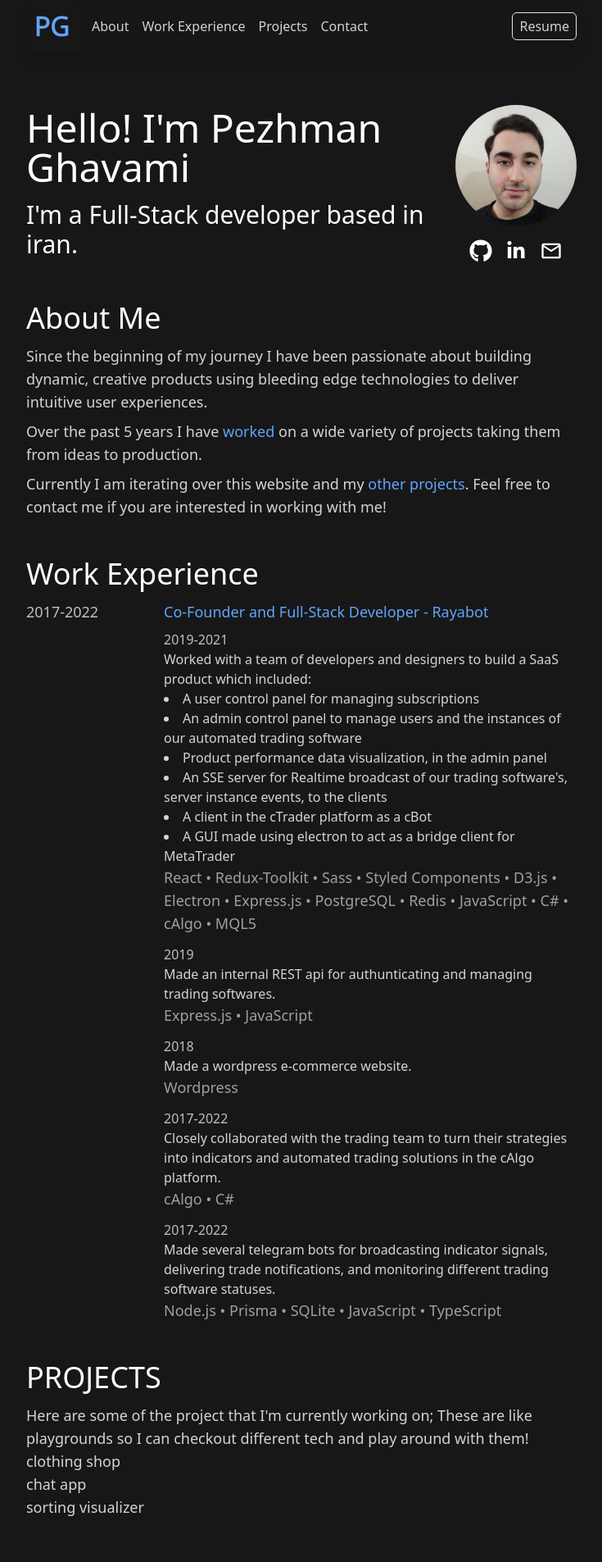
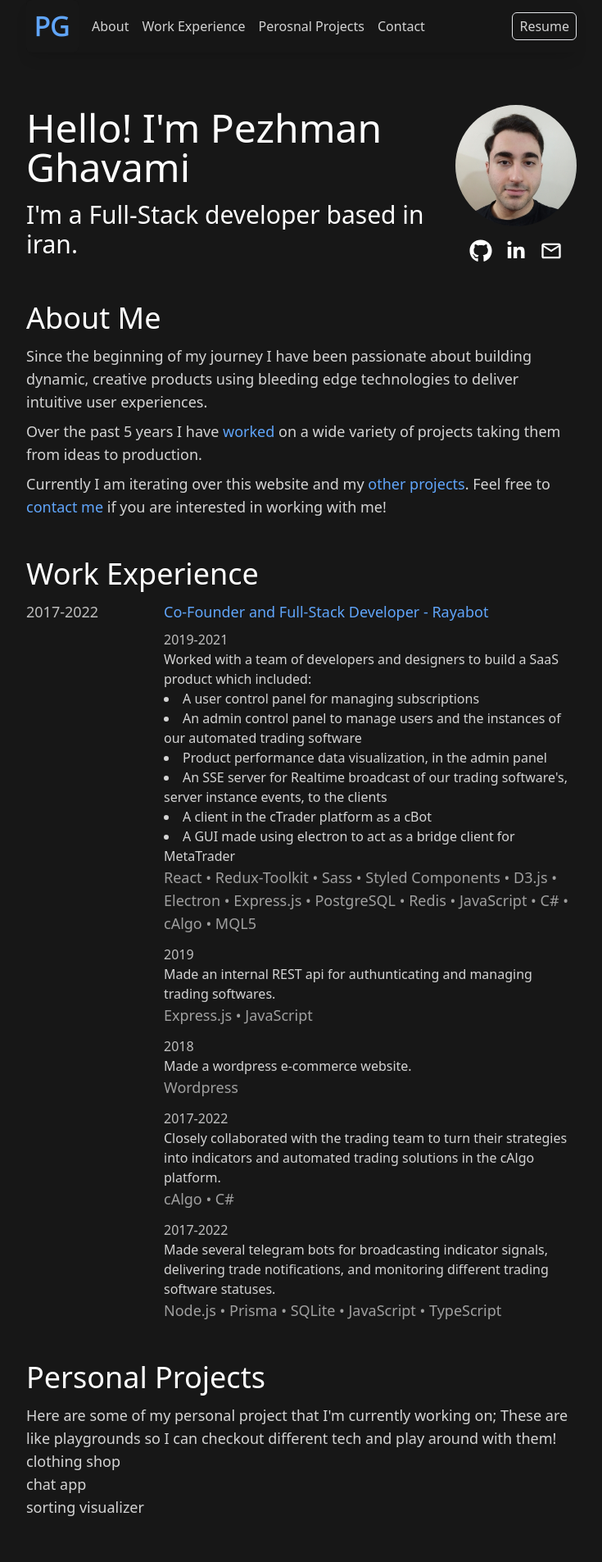
Before and after one commit to PezhmanGhavami/my-portfolio, a React (Vite) app: page / in a window 1280 px wide. Shown: the top 1905 px of the page at 82% size, without its empty margins (272-1007 px from the left). Built offline with nearby package versions, Linux system fonts and the light colour scheme.

Commit message:
changed some of the section ids - added a contact me link mid about - made scrolls smooth

```diff
--- a/src/App.tsx
+++ b/src/App.tsx
@@ -44,11 +44,11 @@ function App() {
               Work Experience
             </a>
             <a
-              href="#projects"
-              title="Click to go to the projects section"
+              href="#personal-projects"
+              title="Click to go to the personal projects section"
               className={navLinkStyles}
             >
-              Projects
+              Perosnal Projects
             </a>
             <a
               href="#contact"
@@ -71,7 +71,7 @@ function App() {
         {/* Intro */}
         <section
           id="intro"
-          className="flex flex-col-reverse sm:flex-row sm:justify-between items-center text-white text-center sm:text-left scroll-m-8 sm:scroll-m-16"
+          className="flex flex-col-reverse sm:flex-row sm:justify-between items-center text-white text-center sm:text-left scroll-m-16"
         >
           {/* INTRO (ALSO HAS CONTACT) */}
           <div className="space-y-4 sm:mr-6">
@@ -102,7 +102,7 @@ function App() {
           </div>
         </section>
         {/* ABOUT */}
-        <section id="about">
+        <section className="scroll-m-16" id="about">
           <h2 className={sectionHeadingStyles}>About Me</h2>
           <div className="space-y-2">
             <p>
@@ -126,18 +126,27 @@ function App() {
               Currently I am iterating over this website and
               my{" "}
               <a
-                href="#projects"
+                href="#personal-projects"
                 className={anchroTagStyles}
               >
                 other projects
               </a>
-              . Feel free to contact me if you are
-              interested in working with me!
+              . Feel free to{" "}
+              <a
+                className={anchroTagStyles}
+                href="#contact"
+              >
+                contact me
+              </a>{" "}
+              if you are interested in working with me!
             </p>
           </div>
         </section>
         {/* Work Experience */}
-        <section id="work-experience">
+        <section
+          className="scroll-m-16"
+          id="work-experience"
+        >
           <h2 className={sectionHeadingStyles}>
             Work Experience
           </h2>
@@ -256,14 +265,19 @@ function App() {
             </div>
           </div>
         </section>
-        {/* Projects */}
-        <section id="projects">
-          <h2 className={sectionHeadingStyles}>PROJECTS</h2>
+        {/* Personal Projects */}
+        <section
+          className="scroll-m-16"
+          id="personal-projects"
+        >
+          <h2 className={sectionHeadingStyles}>
+            Personal Projects
+          </h2>
           <p>
-            Here are some of the project that I'm currently
-            working on; These are like playgrounds so I can
-            checkout different tech and play around with
-            them!
+            Here are some of my personal project that I'm
+            currently working on; These are like playgrounds
+            so I can checkout different tech and play around
+            with them!
           </p>
           <div>clothing shop</div>
           <div>chat app</div>
--- a/src/index.css
+++ b/src/index.css
@@ -5,3 +5,7 @@
 body {
   @apply mx-auto w-11/12 max-w-2xl bg-neutral-900 text-neutral-300;
 }
+
+html {
+  @apply scroll-smooth;
+}
```
